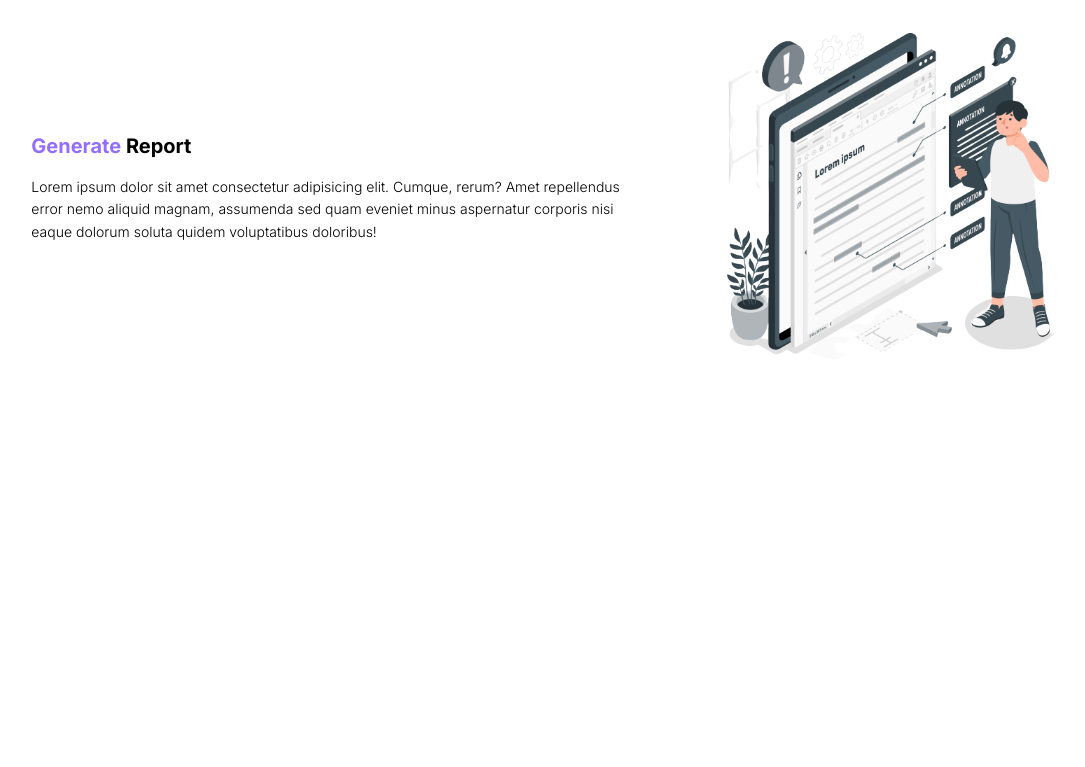
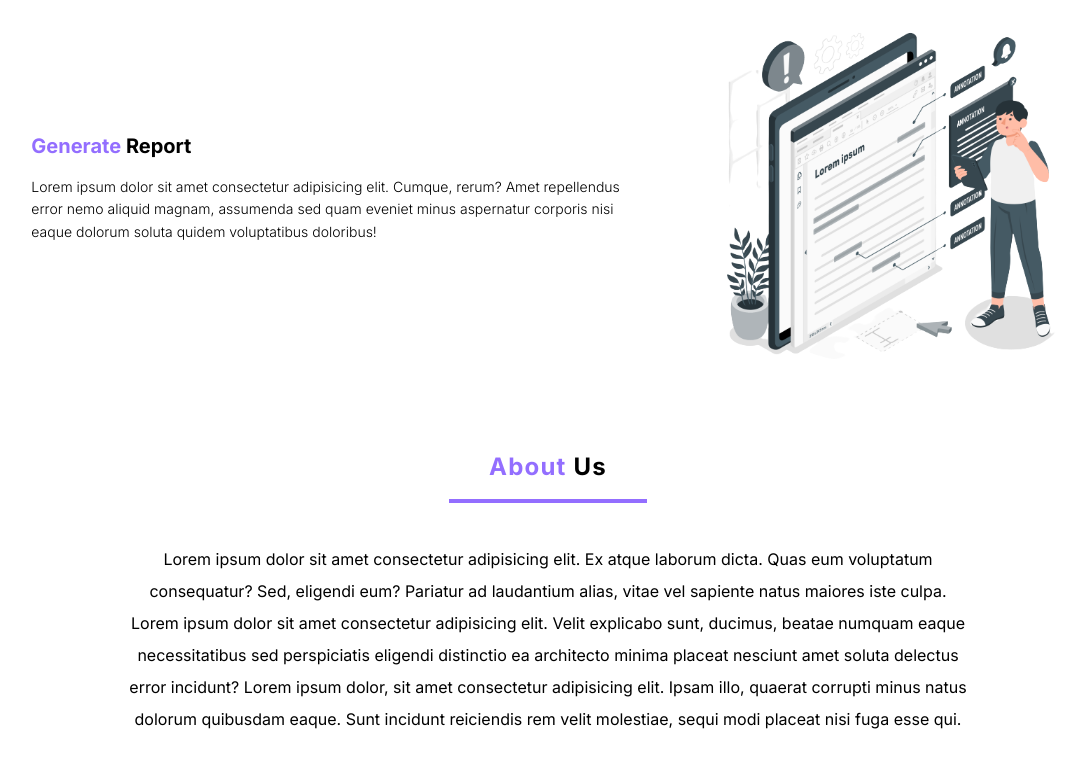
Before and after one commit to syntaxdesigner01/matthew_v2, a Next.js app: page / in a window 1280 px wide. Shown: the part 1571-2338 px from the top of the page, without its empty margins (92-1177 px from the left). Before the commit the page ends 2022 px from the top, so only its background shows below. Built offline with nearby package versions, Linux system fonts and the light colour scheme.

Commit message:
done with about us

```diff
--- a/src/app/(home)/page.tsx
+++ b/src/app/(home)/page.tsx
@@ -4,6 +4,7 @@ import Loader from "@/components/Loader";
 import Navbar from "@/components/Navbar";
 import Header from "@/components/Header";
 import Services from "@/components/Services";
+import AboutUs from "@/components/AboutUs";
 
 export default function page() {
   const [loading, setLoader] = useState(false);
@@ -26,7 +27,11 @@ export default function page() {
           </header>
 
           <main className="px-10 my-20">
-          <Services />
+            <Services />
+
+           <AboutUs/>
+
+
           </main>
         </>
       )}
--- /dev/null
+++ b/src/components/AboutUs.tsx
@@ -0,0 +1,32 @@
+
+
+export default function AboutUs() {
+  return (
+    <div className="mt-20">
+    <div className="flex justify-center">
+      <h1 className="border-b-4 border-primary px-10  font-bold tracking-wider text-2xl pb-4">
+        <span className="text-primary">About</span> Us
+      </h1>
+    </div>
+
+    <div className="flex justify-center  items-center pt-10">
+      <div className="w-[70%] text-center -tracking-normal">
+        <p className="text-center leading-loose">
+          Lorem ipsum dolor sit amet consectetur adipisicing elit. Ex
+          atque laborum dicta. Quas eum voluptatum consequatur? Sed,
+          eligendi eum? Pariatur ad laudantium alias, vitae vel
+          sapiente natus maiores iste culpa. Lorem ipsum dolor sit
+          amet consectetur adipisicing elit. Velit explicabo sunt,
+          ducimus, beatae numquam eaque necessitatibus sed
+          perspiciatis eligendi distinctio ea architecto minima
+          placeat nesciunt amet soluta delectus error incidunt? Lorem
+          ipsum dolor, sit amet consectetur adipisicing elit. Ipsam
+          illo, quaerat corrupti minus natus dolorum quibusdam eaque.
+          Sunt incidunt reiciendis rem velit molestiae, sequi modi
+          placeat nisi fuga esse qui.
+        </p>
+      </div>
+    </div>
+  </div>
+  )
+}
```
